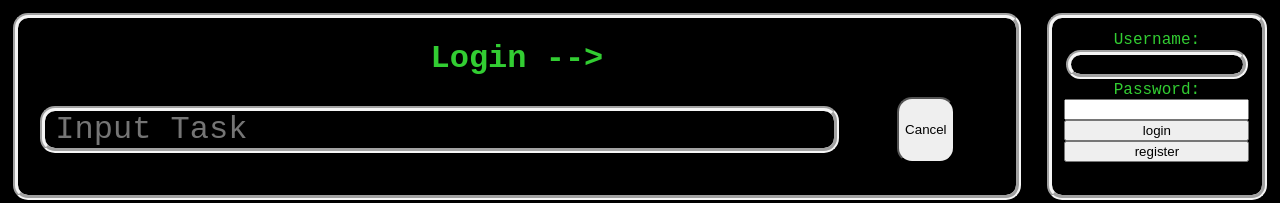
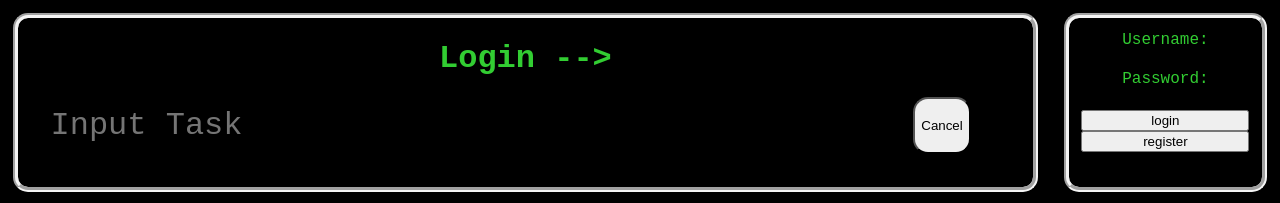
Before and after one commit to SCollinA/task-magic-react, a React (Create React App) app: page / in a window 1280 px wide. Shown: the top 203 px of the page. Built offline with nearby package versions, Linux system fonts and the light colour scheme; no server answers.

Commit message:
make text input hackerly

```diff
--- a/src/Task.js
+++ b/src/Task.js
@@ -20,8 +20,9 @@ export default function Task(props) {
             // {(!props.isCurrentTask && props.task.active) && (
             <div
             className="childNames"
-            onClick={() => {
+            onClick={event => {
                 console.log(`${props.task.name} selected`)
+                console.log(event.target.style)
                 props.selectTask(props.task)
             }}>
                 <p>
--- a/src/index.css
+++ b/src/index.css
@@ -30,7 +30,7 @@ html, body {
   height: 100%;
 }
 
-.hackerStyle, input[type="text"] {
+.hackerStyle {
   border: groove whitesmoke 5px;
   border-radius: 15px;
   color: limegreen;
@@ -38,6 +38,21 @@ html, body {
   padding: 1%;
   margin: 1%;
   background-color: rgba(0, 0, 0, 0.95)
+}
+
+input[type="text"], input[type="password"] {
+  /* border: groove whitesmoke 5px; */
+  /* border-radius: 15px; */
+  color: limegreen;
+  font-family: 'Courier New', Courier, monospace;
+  padding: 1%;
+  margin: 1%;
+  background-color: rgba(0, 0, 0, 0.95);
+  border: none;
+}
+
+input:focus {
+  outline: none;
 }
 
 .stickyContain {
@@ -121,7 +136,8 @@ html, body {
 }
 
 .selectedTask {
-  background-color: aquamarine;
+  /* background-color: aquamarine; */
+  border-color: limegreen;
 }
 
 .childNames {
```
